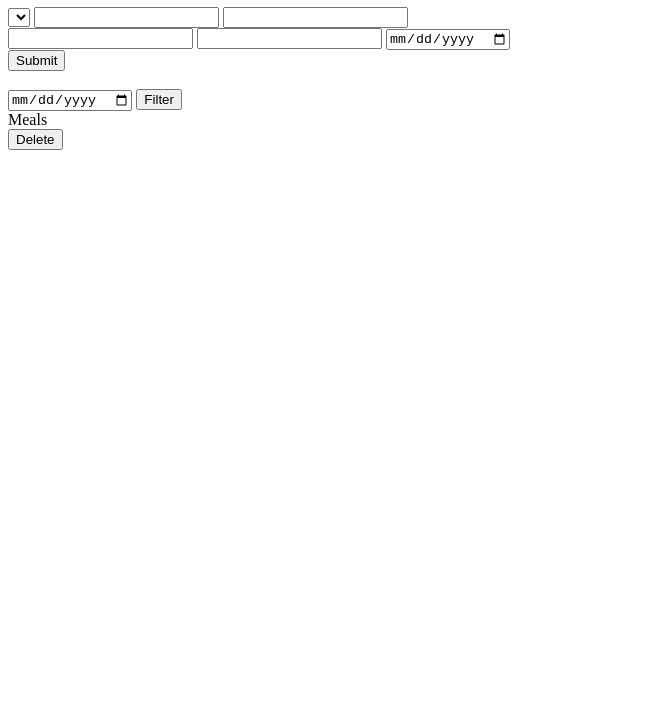
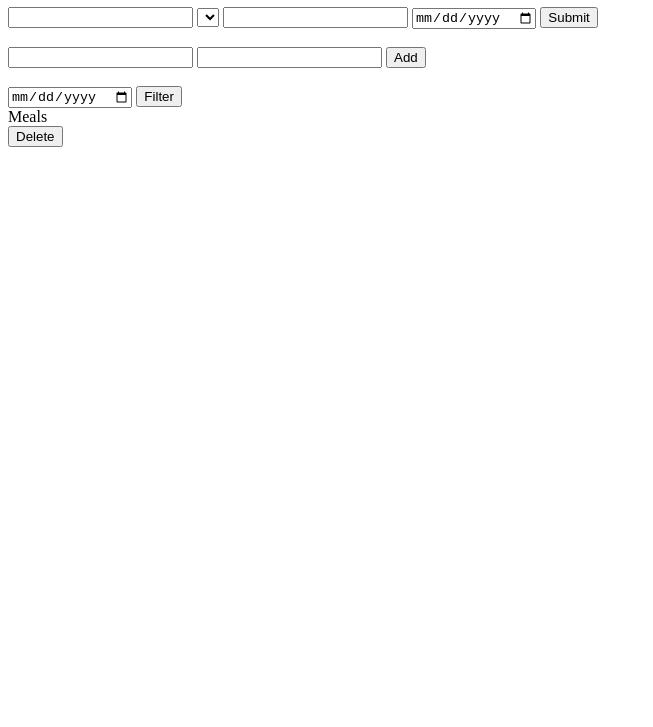
Before and after one commit to Bebe-ops/Calorie-counter, a website: page public/index.html in a window 1280 px wide. Shown: the part 73-800 px from the top of the page, without its empty margins (0-653 px from the left). Drawn offline with Linux system fonts and the light colour scheme; no server answers.

Commit message:
rearranges html page, adds "add" button

```diff
--- a/public/index.html
+++ b/public/index.html
@@ -7,17 +7,18 @@
   <body>
     <h1 class = "main-title">Calorie Counter</h1>
     <div class="selection-field">
-      <select class="calorie-database-meals" name="">Choose a food</select>
       <input class="calorie-database-metrics" name="">
+      <select class="calorie-database-meals" name=""></select>
       <input class="calorie-database-calories" name="">
+      <input class ="meal-date" type="date" name="meal-date">
+      <button class = "submit-button" type="button" name="button">Submit</button><br><br>
     </div>
 
     <div class="meal-entry">
       <input class = "meal-name" name="meal-name">
       <input class = "meal-calorie" name="meal-calorie">
-      <input class ="meal-date" type="date" name="meal-date">
+      <button class = "add-button" type="button" name="button">Add</button><br><br>
     </div>
-    <button class = "submit-button" type="button" name="button">Submit</button><br><br>
     <input class = "filter-input" type="date" name="name" value="">
     <button class = "filter-button" type="button" name="button">Filter</button>
     <div class="meal-list">Meals</div>
```
